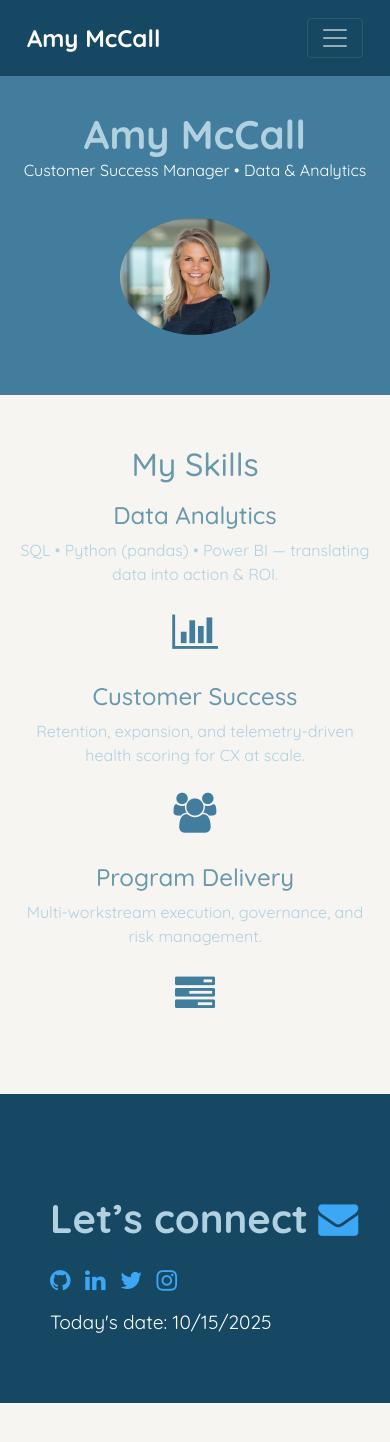
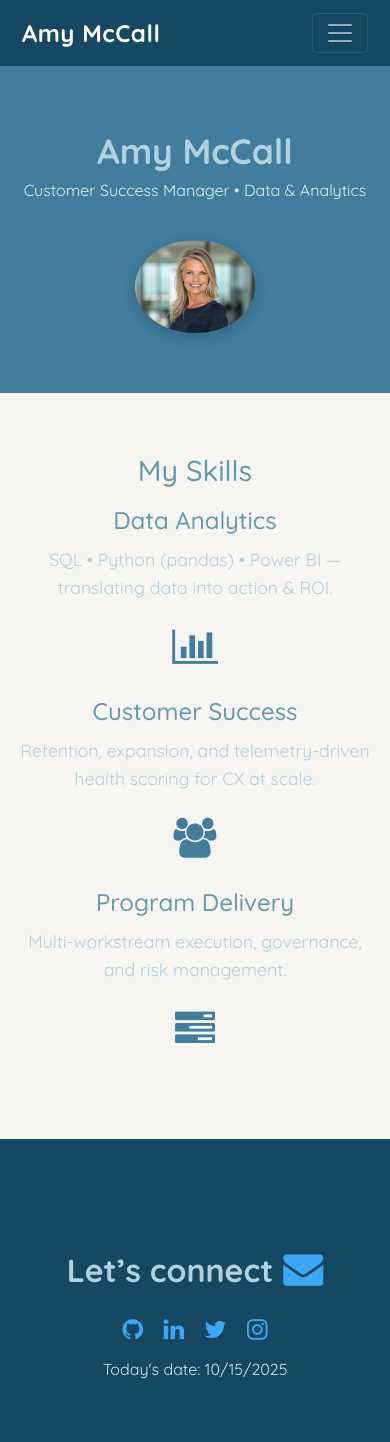
Before and after one commit to GeekOutAI/my-portfolio, a plain HTML site: page index.html in a window 390 px wide. Before the commit the page ends 1403 px from the top, so only its background shows below. Drawn offline with nearby package versions, Linux system fonts and the light colour scheme; a small style sheet from the web is missing.

Commit message:
Update styles.css

```diff
--- a/styles.css
+++ b/styles.css
@@ -1,10 +1,15 @@
-/* General Styles */
+/* =============================
+   Amy McCall Portfolio Styles
+   ============================= */
+
+/* Global Base Styles */
 body {
   color: #B1D0E0;
   margin: 0;
   text-align: center;
   font-family: 'Quicksand', sans-serif;
   background-color: #F6F5F2;
+  scroll-behavior: smooth;
 }
 
 /* Dark Mode Support */
@@ -15,29 +20,58 @@ body {
   }
 }
 
-/* Headings */
+/* Typography */
 h1 {
   color: #B1D0E0;
-    font-weight: bold;
-    margin: 50px auto 0 auto;
-    font-family: 'Quicksand', sans-serif;
+  font-weight: 700;
+  margin: 50px auto 0;
   font-size: 3rem;
 }
 
 h2 {
   color: #6998AB;
-    font-family: 'Quicksand', sans-serif;
   padding-bottom: 10px;
   font-size: 2.5rem;
-    line-height: 120%;
+  line-height: 1.2;
 }
 
 h3 {
   color: #427D9D;
   font-size: 1.8rem;
+  margin-bottom: 10px;
 }
 
-/* Navigation Bar */
+p {
+  font-size: 1.1rem;
+  line-height: 1.6;
+}
+
+.subtitle {
+  color: #E1ECF4;
+  margin-top: 6px;
+  font-size: 1.15rem;
+}
+
+/* Focus Visibility for Accessibility */
+a:focus-visible,
+button:focus-visible {
+  outline: 3px solid #3CA7F4;
+  outline-offset: 2px;
+}
+
+/* Skip Link (for keyboard navigation) */
+.visually-hidden-focusable:active,
+.visually-hidden-focusable:focus {
+  position: static !important;
+  width: auto;
+  height: auto;
+  margin: 0;
+  clip: auto;
+}
+
+/* =============================
+   Navbar
+   ============================= */
 .navbar {
   background-color: #164863;
   padding: 15px;
@@ -46,22 +80,27 @@ h3 {
 .navbar-brand {
   font-size: 1.5rem;
   font-weight: bold;
+  letter-spacing: 0.5px;
 }
 
 .navbar-nav .nav-link {
   color: white !important;
-    font-size: 1.2rem;
+  font-size: 1.1rem;
   margin-right: 15px;
+  transition: color 0.3s;
 }
 
 .navbar-nav .nav-link:hover {
+  color: #3CA7F4 !important;
   text-decoration: underline;
 }
 
-/* Top Container */
+/* =============================
+   Top Container (Hero)
+   ============================= */
 .top-container {
   background-color: #427D9D;
-    padding: 60px 0;
+  padding: 80px 0 60px;
   color: white;
 }
 
@@ -69,12 +108,15 @@ h3 {
   border-radius: 50%;
   width: 150px;
   margin-top: 20px;
+  box-shadow: 0 4px 15px rgba(0, 0, 0, 0.2);
 }
 
-/* Middle Container */
+/* =============================
+   Skills Section
+   ============================= */
 .middle-container {
   background-color: #F6F5F2;
-    padding: 50px 0;
+  padding: 60px 0;
 }
 
 .middle-container h3 {
@@ -84,7 +126,7 @@ h3 {
 .middle-container .row {
   display: flex;
   justify-content: center;
-    align-items: center;
+  align-items: stretch;
   flex-wrap: wrap;
 }
 
@@ -92,75 +134,106 @@ h3 {
   margin-bottom: 30px;
 }
 
-/* Bottom Container */
+.middle-container i {
+  font-size: 40px;
+  margin-top: 10px;
+  color: #427D9D;
+  transition: transform 0.2s, color 0.3s;
+}
+
+.middle-container i:hover {
+  color: #164863;
+  transform: scale(1.1);
+}
+
+/* =============================
+   Bottom Container (Contact)
+   ============================= */
 .bottom-container {
   background-color: #164863;
-    padding: 50px 0;
+  padding: 60px 0;
   text-align: left;
   color: white;
   padding-left: 50px;
 }
 
-/* Contact Heading */
 .bottom-container h1 {
   font-size: 2.5rem;
-    font-family: 'Quicksand', sans-serif;
   margin-bottom: 20px;
   display: flex;
   align-items: center;
+  flex-wrap: wrap;
 }
 
 /* Email Icon */
-.bottom-container .email-icon {
+.email-icon {
   font-size: 2.5rem;
   color: #3CA7F4;
   margin-left: 10px;
-    transition: color 0.3s;
+  transition: color 0.3s, transform 0.3s;
 }
 
-.bottom-container .email-icon:hover {
-    color: #005f87;
-}
-
-/* Social Media Icons */
-.bottom-container .social-menu {
-    list-style: none;
-    padding: 0;
-    margin: 10px 0 0 0;
-}
-
-.bottom-container .social-menu li {
-    display: inline-block;
-    margin-right: 10px;
-}
-
-.bottom-container .social-menu a {
-    font-size: 24px;
-    text-decoration: none;
-    color: #3CA7F4;
-    transition: transform 0.2s, color 0.3s;
-}
-
-.bottom-container .social-menu a:hover {
+.email-icon:hover {
   color: #ffffff;
   transform: scale(1.1);
 }
 
-/* Current Date */
+/* Social Menu */
+.social-menu {
+  list-style: none;
+  padding: 0;
+  margin: 10px 0 0;
+}
+
+.social-menu li {
+  display: inline-block;
+  margin-right: 12px;
+}
+
+.social-menu a {
+  font-size: 24px;
+  color: #3CA7F4;
+  transition: color 0.3s, transform 0.2s;
+}
+
+.social-menu a:hover {
+  color: #ffffff;
+  transform: scale(1.15);
+}
+
+/* Date Display */
 #curndate {
   font-size: 1.2rem;
   margin-top: 10px;
+  color: #C9E8F2;
 }
 
-/* Icons for Skills */
-.middle-container i {
-    font-size: 40px;
-    margin-top: 10px;
-    color: #427D9D;
+/* =============================
+   Projects Section (Optional)
+   ============================= */
+.projects {
+  background-color: #f8f9fa;
 }
 
-/* Responsive Styles */
-@media screen and (max-width: 768px) {
+.projects .card {
+  border: none;
+  transition: transform 0.3s, box-shadow 0.3s;
+}
+
+.projects .card:hover {
+  transform: translateY(-5px);
+  box-shadow: 0 4px 15px rgba(0, 0, 0, 0.15);
+}
+
+.projects .btn {
+  border-radius: 25px;
+  font-weight: 500;
+}
+
+/* =============================
+   Responsive Design
+   ============================= */
+@media screen and (max-width: 992px) {
   h1 {
     font-size: 2.5rem;
   }
@@ -173,12 +246,46 @@ h3 {
     font-size: 1.5rem;
   }
 
-    .middle-container .col-md-4 {
-        width: 100%;
+  .navbar {
+    padding: 10px;
   }
 
-    .bottom-container .social-icons {
-        flex-direction: column;
-        gap: 10px;
+  .profile-pic {
+    width: 120px;
+  }
+
+  .bottom-container {
+    text-align: center;
+    padding-left: 0;
+  }
+
+  .bottom-container h1 {
+    justify-content: center;
+  }
+
+  .social-menu li {
+    margin: 0 8px;
   }
 }
+
+@media screen and (max-width: 576px) {
+  h1 {
+    font-size: 2.2rem;
+  }
+
+  h2 {
+    font-size: 1.8rem;
+  }
+
+  .subtitle {
+    font-size: 1rem;
+  }
+
+  .bottom-container h1 {
+    font-size: 2rem;
+  }
+
+  #curndate {
+    font-size: 1rem;
+  }
+}
```
Lines whose indentation alone changed are shown as unchanged.
